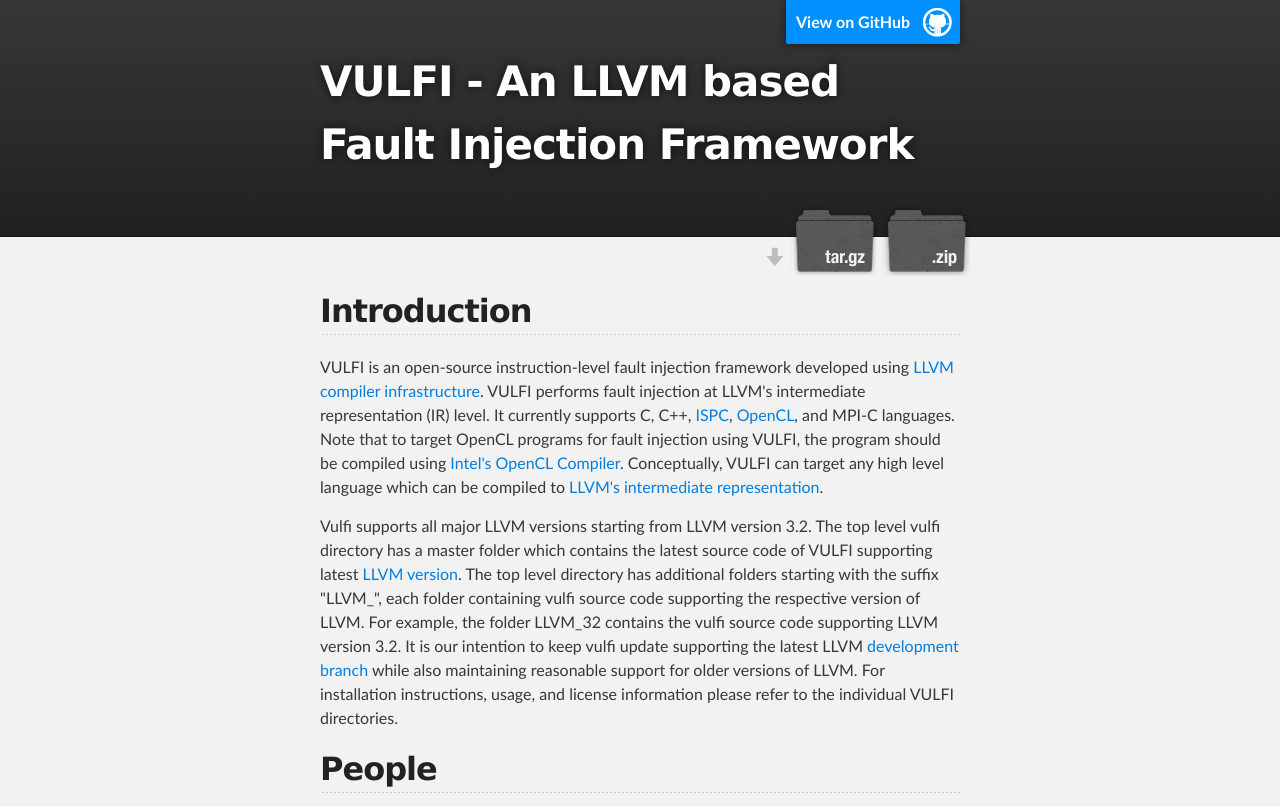
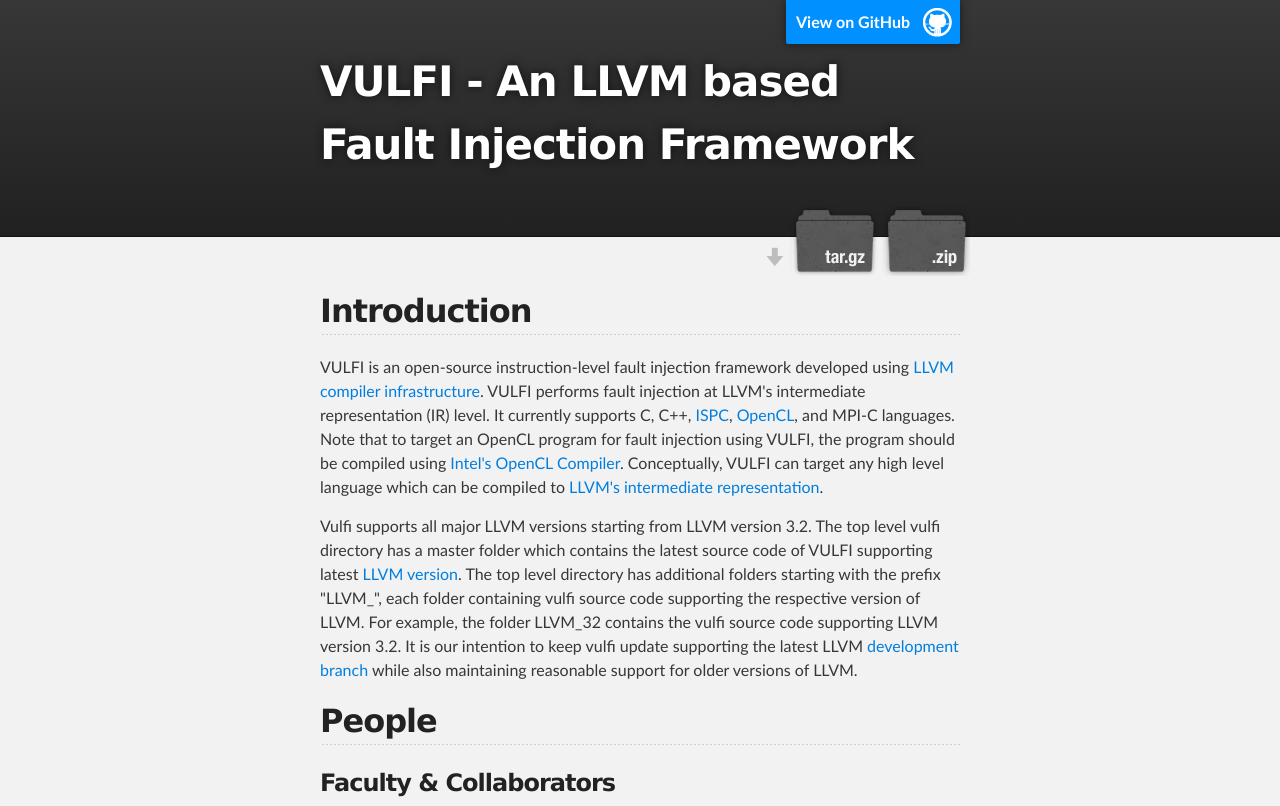
Before and after one commit to utahfmr/VULFI, a plain HTML site: page index.html in a window 1280 px wide. Shown: the top 806 px of the page. Drawn offline with Linux system fonts and the light colour scheme.

```diff
--- a/index.html
+++ b/index.html
@@ -34,9 +34,9 @@
         <h2>
 <a id="introduction" class="anchor" href="#introduction" aria-hidden="true"><span aria-hidden="true" class="octicon octicon-link"></span></a>Introduction</h2>
 
-<p>VULFI is an open-source instruction-level fault injection framework developed using <a href="http://llvm.org/">LLVM compiler infrastructure</a>. VULFI performs fault injection at LLVM's intermediate representation (IR) level. It currently supports C, C++, <a href="https://ispc.github.io/">ISPC</a>, <a href="https://www.khronos.org/opencl/">OpenCL</a>, and MPI-C languages. Note that to target OpenCL programs for fault injection using VULFI, the program should be compiled using <a href="https://software.intel.com/en-us/node/530783">Intel's OpenCL Compiler</a>. Conceptually, VULFI can target any high level language which can be compiled to <a href="http://llvm.org/docs/LangRef.html">LLVM's intermediate representation</a>.</p>
+<p>VULFI is an open-source instruction-level fault injection framework developed using <a href="http://llvm.org/">LLVM compiler infrastructure</a>. VULFI performs fault injection at LLVM's intermediate representation (IR) level. It currently supports C, C++, <a href="https://ispc.github.io/">ISPC</a>, <a href="https://www.khronos.org/opencl/">OpenCL</a>, and MPI-C languages. Note that to target an OpenCL program for fault injection using VULFI, the program should be compiled using <a href="https://software.intel.com/en-us/node/530783">Intel's OpenCL Compiler</a>. Conceptually, VULFI can target any high level language which can be compiled to <a href="http://llvm.org/docs/LangRef.html">LLVM's intermediate representation</a>.</p>
 
-<p>Vulfi supports all major LLVM versions starting from LLVM version 3.2. The top level vulfi directory has a master folder which contains the latest source code of VULFI supporting latest <a href="http://llvm.org/svn/llvm-project/llvm/trunk">LLVM version</a>. The top level directory has additional folders starting with the suffix "LLVM_", each folder containing vulfi source code supporting the respective version of LLVM. For example, the folder LLVM_32 contains the vulfi source code supporting LLVM version 3.2. It is our intention to keep vulfi update supporting the latest LLVM <a href="http://llvm.org/svn/llvm-project/llvm/trunk">development branch</a> while also maintaining reasonable support for older versions of LLVM. For installation instructions, usage, and license information please refer to the individual VULFI directories.</p>
+<p>Vulfi supports all major LLVM versions starting from LLVM version 3.2. The top level vulfi directory has a master folder which contains the latest source code of VULFI supporting latest <a href="http://llvm.org/svn/llvm-project/llvm/trunk">LLVM version</a>. The top level directory has additional folders starting with the prefix "LLVM_", each folder containing vulfi source code supporting the respective version of LLVM. For example, the folder LLVM_32 contains the vulfi source code supporting LLVM version 3.2. It is our intention to keep vulfi update supporting the latest LLVM <a href="http://llvm.org/svn/llvm-project/llvm/trunk">development branch</a> while also maintaining reasonable support for older versions of LLVM.</p>
 
 <h2>
 <a id="people" class="anchor" href="#people" aria-hidden="true"><span aria-hidden="true" class="octicon octicon-link"></span></a>People</h2>
```
Also changed, not shown: params.json (+1 -1 lines).
